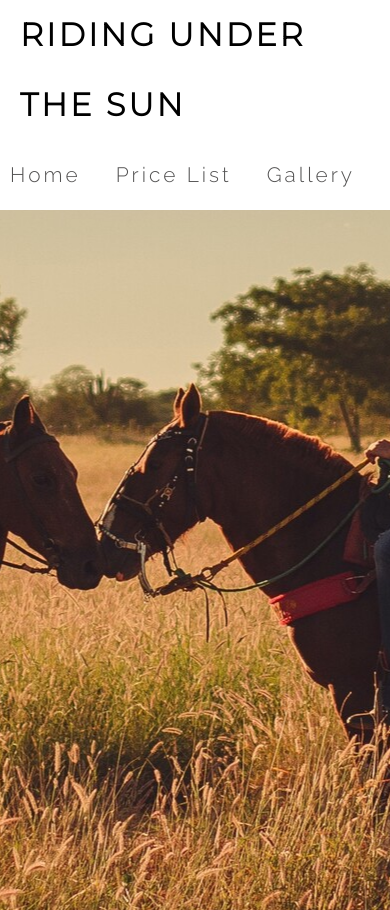
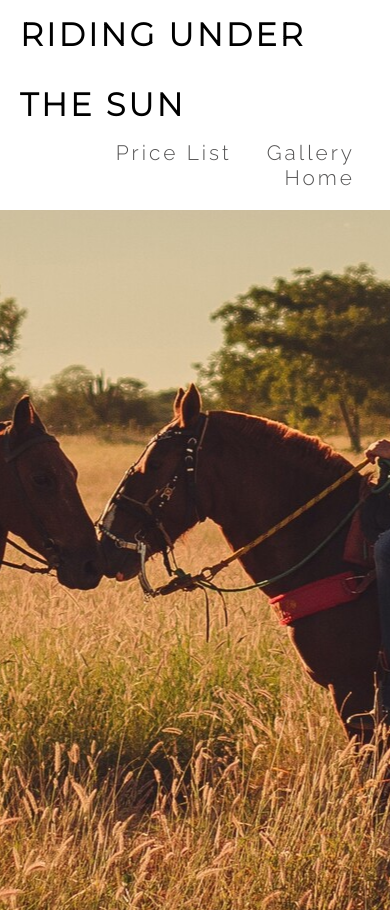
Before and after one commit to MihaelaB91/Riding-under-the-sun, a plain HTML site: page index.html in a window 390 px wide. Shown: the top 910 px of the page. Drawn offline with Linux system fonts and the light colour scheme.

Commit message:
Style menu area for screens 900px and down

```diff
--- a/assets/css/style.css
+++ b/assets/css/style.css
@@ -302,3 +302,15 @@ hr{
     display: none;
 }
 }
+
+/*For mediun screen sizes from 900px wide and down */
+@media screen and (max-width: 900px){
+
+    #menu{
+        clear: left;
+        float: left;
+        margin-left: 30px;
+        margin-bottom: 20px;
+        line-height: 25px;
+    }
+}
```
